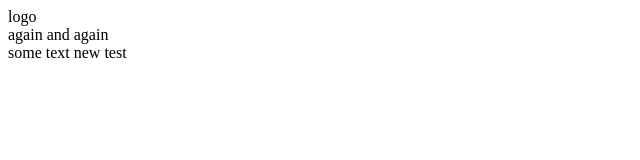
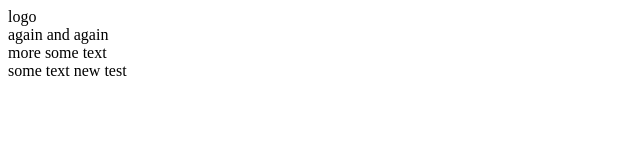
Before and after one commit to Danilyk/FE_test, a plain HTML site: page index.html in a window 1280 px wide. Shown: the whole page, without its empty margins (0-640 px from the left). Drawn offline with Linux system fonts and the light colour scheme.

Commit message:
footer 2 added

```diff
--- a/index.html
+++ b/index.html
@@ -10,7 +10,9 @@
 </div>
 again
     and again
-
+<div class="footer2">
+    more some text
+</div>
 <footer>
     some text
     new test
```
